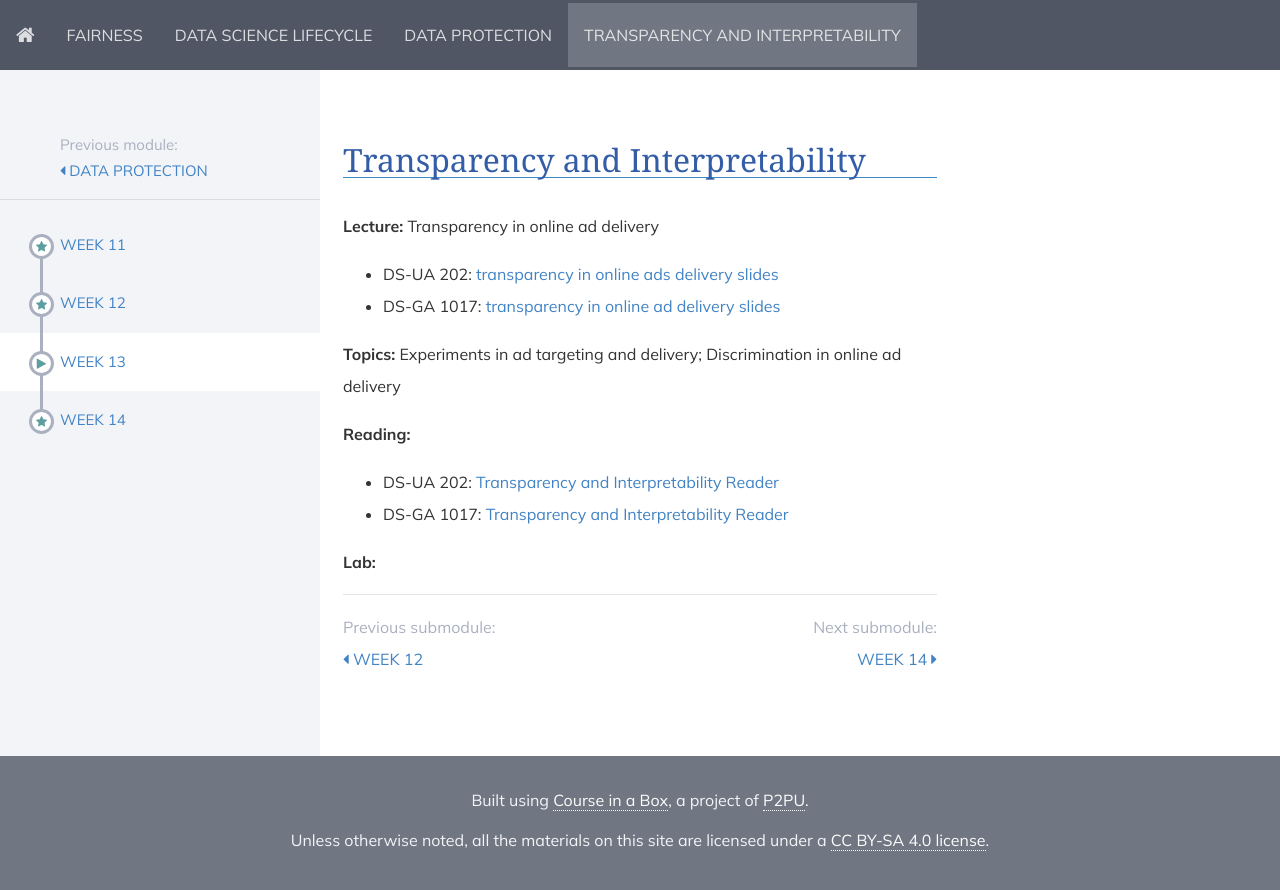
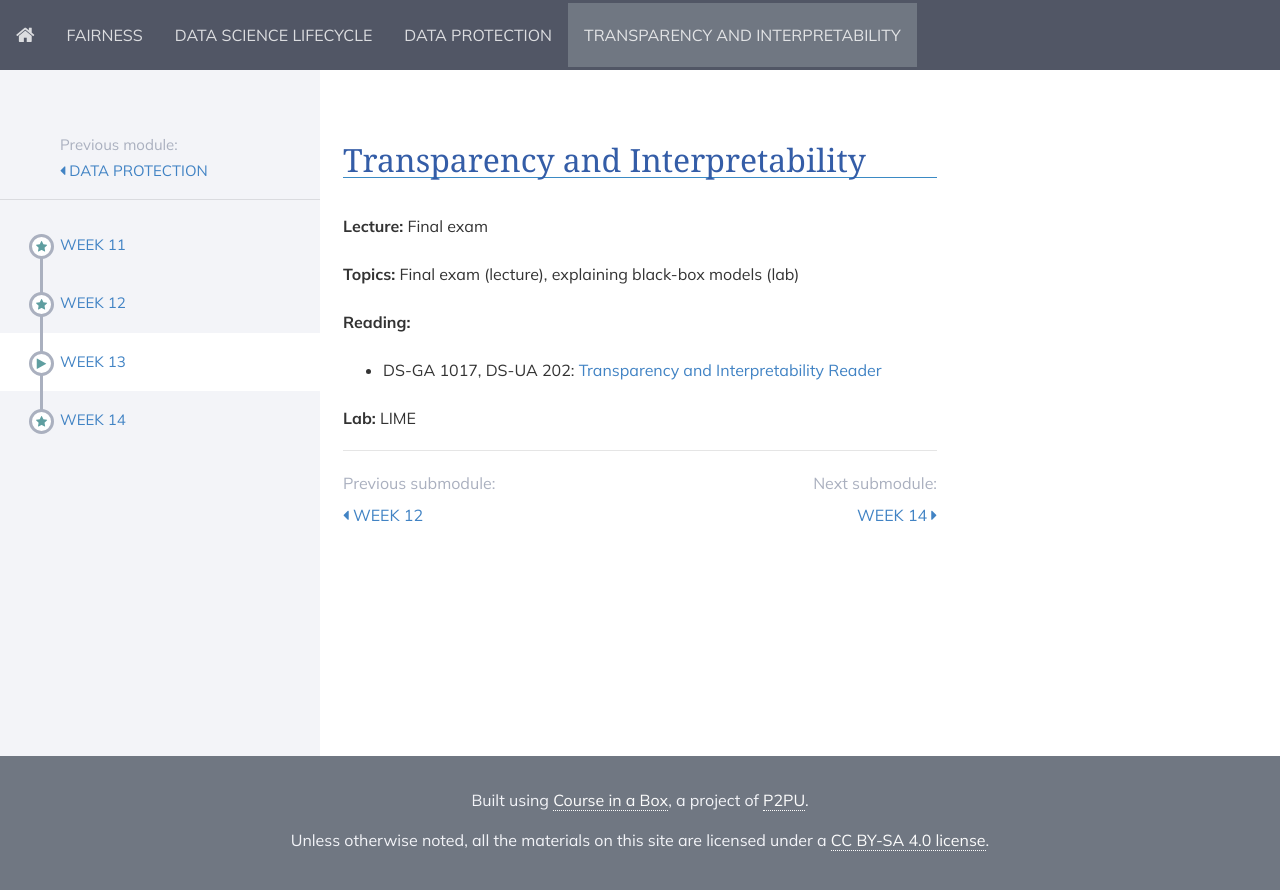
Before and after one commit to DataResponsibly/rds24, a Jekyll site: the page built from modules/transparency_and_interpretability/_posts/2000-01-03-week13.md, in a window 1280 px wide. Shown: the top 890 px of the page. Built offline with Jekyll 4.4.1, drawn with Linux system fonts in a browser that asks for light colours; nearby versions of some CDN libraries.

Commit message:
Update 2000-01-03-week13.md

```diff
--- a/modules/transparency_and_interpretability/_posts/2000-01-03-week13.md
+++ b/modules/transparency_and_interpretability/_posts/2000-01-03-week13.md
@@ -4,20 +4,16 @@ title: Week 13
 
 ## Transparency and Interpretability
 
-**Lecture:** Transparency in online ad delivery
+**Lecture:** Final exam
 
-* DS-UA 202: [transparency in online ads delivery slides]()
-<!-- (../../../assets/12_transparency_ads.pdf) -->
-* DS-GA 1017: [transparency in online ad delivery slides]()
-<!-- (../../../assets/12_transparency_ads.pdf) -->
-
-**Topics:** Experiments in ad targeting and delivery; Discrimination in online ad delivery
+**Topics:** Final exam (lecture), explaining black-box models (lab)
 
 **Reading:**
 
-* DS-UA 202: [Transparency and Interpretability Reader]()
-<!-- (../../../assets/transparency_reader_ua202_2022.pdf) -->
-* DS-GA 1017: [Transparency and Interpretability Reader]()
-<!-- (../../../assets/transparency_reader.pdf) -->
+<!-- * DS-UA 202: [Transparency and Interpretability Reader](../../../assets/transparency_reader_ua202_2022.pdf) -->
+* DS-GA 1017, DS-UA 202: [Transparency and Interpretability Reader](../../../assets/transparency_reader_2023.pdf)
 
-**Lab:**
+**Lab:** LIME
+
+<!-- * DS-UA 202: [Colab Notebook](https://colab.research.google.com/drive/1iFknQx341nMZ63dnrBwwIoeIR_n0UOrR?usp=sharing) -->
+<!-- * DS-GA 1017: [Colab Notebook](https://colab.research.google.com/drive/11aEWEwpOfywZH_AD1qr3p1Crd_YEnSiB?usp=sharing) -->
```
